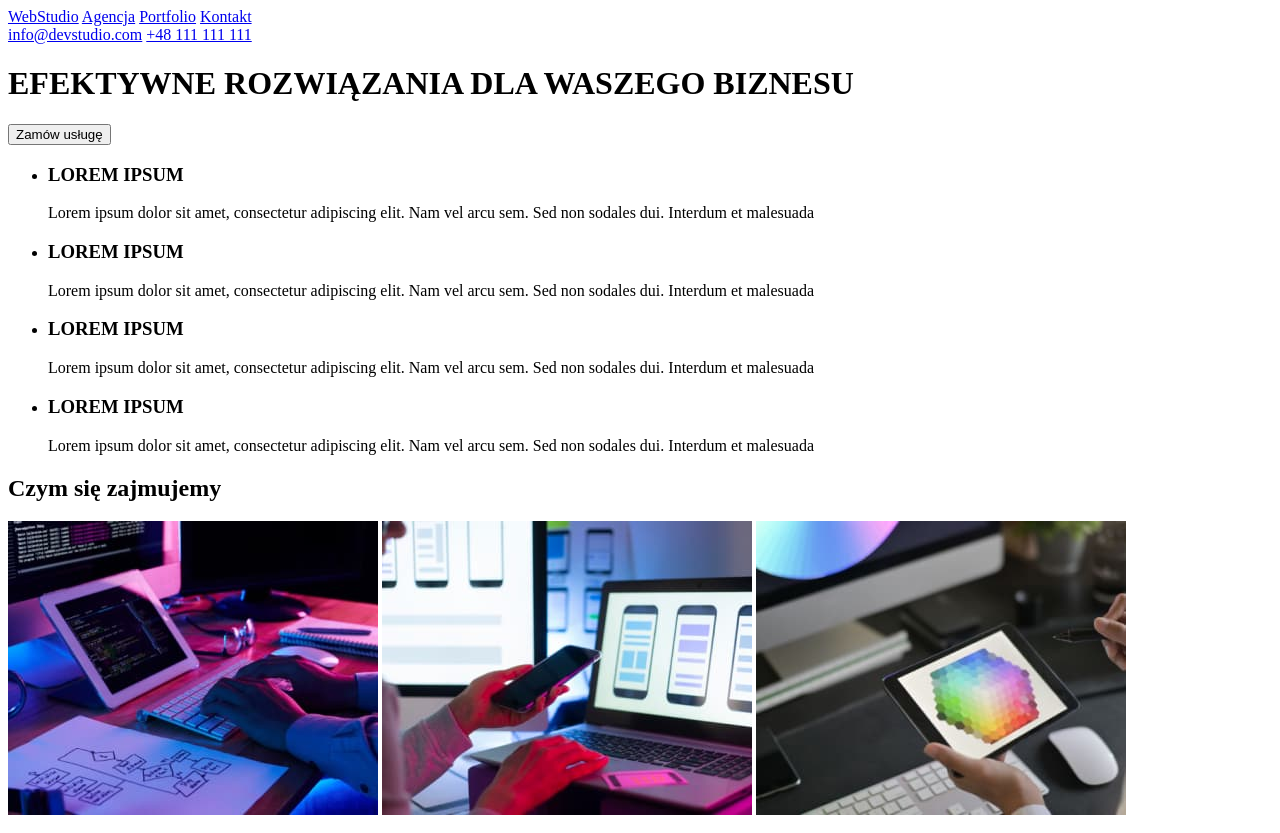
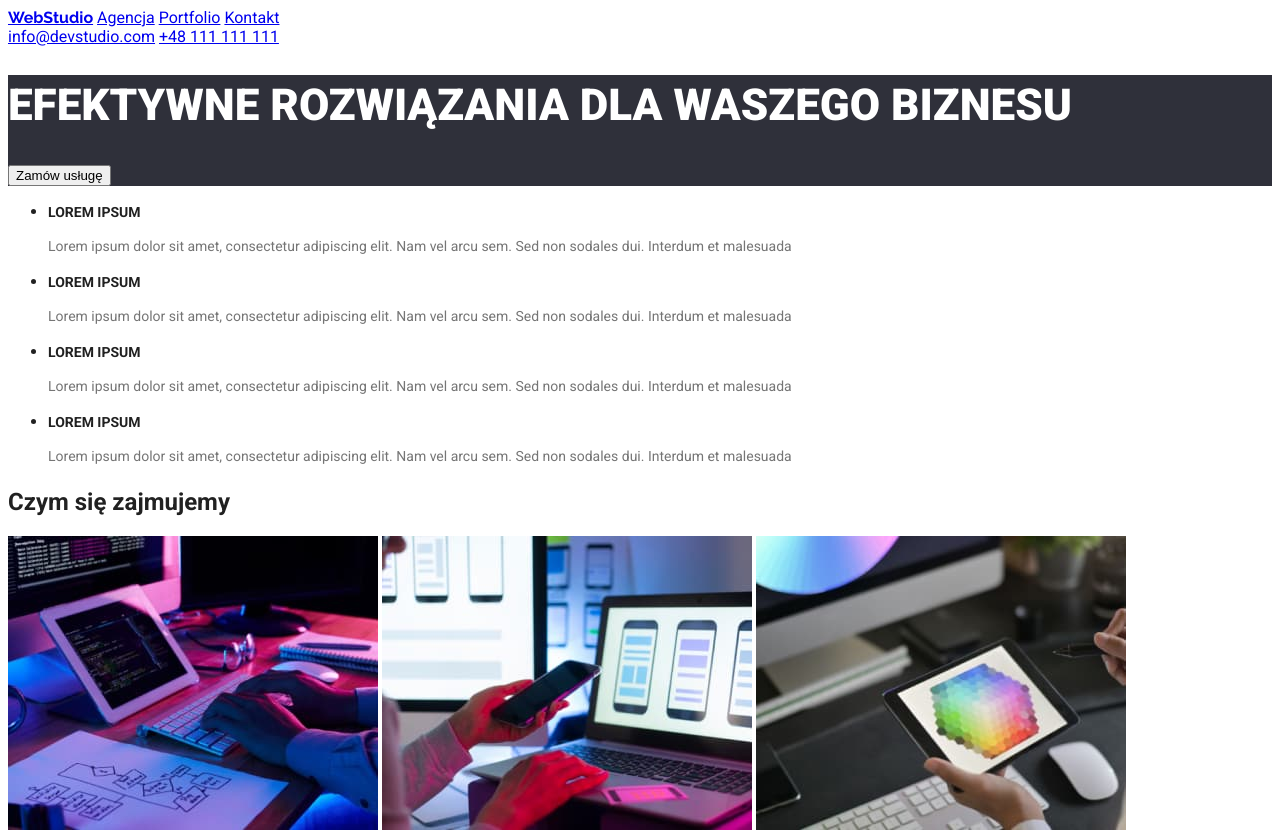
Before and after one commit to KolesGit420/goit-markup-hw-02, a plain HTML site: page index.html in a window 1280 px wide. Shown: the top 833 px of the page. Drawn offline with Linux system fonts and the light colour scheme.

Commit message:
first take of css

```diff
--- a/css/styles.css
+++ b/css/styles.css
@@ -0,0 +1,34 @@
+body {
+  font-family: "Roboto";
+  color: #212121;
+}
+.title {
+  font-weight: 900;
+  font-size: 44px;
+  line-height: 60px;
+  color: #ffffff;
+}
+.title-background {
+  background-color: #2f303a;
+}
+
+.logo {
+  font-family: "Raleway";
+}
+
+.list-title {
+  font-weight: 700;
+  font-size: 14px;
+  line-height: 16px;
+}
+
+.description {
+  font-weight: 400;
+  font-size: 14px;
+  line-height: 24px;
+  color: #757575;
+}
+
+button {
+  cursor: pointer;
+}
--- a/index.html
+++ b/index.html
@@ -4,12 +4,19 @@
     <meta charset="UTF-8" />
     <meta http-equiv="X-UA-Compatible" content="IE=edge" />
     <meta name="viewport" content="width=device-width, initial-scale=1.0" />
+    <link rel="stylesheet" href="./css/styles.css" />
+    <link rel="preconnect" href="https://fonts.googleapis.com" />
+    <link rel="preconnect" href="https://fonts.gstatic.com" crossorigin />
+    <link
+      href="https://fonts.googleapis.com/css2?family=Raleway:wght@700&family=Roboto:wght@400;500;700;900&display=swap"
+      rel="stylesheet"
+    />
     <title>Studio</title>
   </head>
   <body>
     <header>
       <nav>
-        <a href="./index.html">WebStudio</a>
+        <a class="logo" href="./index.html">WebStudio</a>
         <a href="/">Agencja</a>
         <a href="./portfolio.html">Portfolio</a>
         <a href="/">Kontakt</a>
@@ -18,36 +25,36 @@
       <a href="tel:+48111111111">+48 111 111 111</a>
     </header>
     <main>
-      <div>
-        <h1>EFEKTYWNE ROZWIĄZANIA DLA WASZEGO BIZNESU</h1>
+      <div class="title-background">
+        <h1 class="title">EFEKTYWNE ROZWIĄZANIA DLA WASZEGO BIZNESU</h1>
         <button type="button">Zamów usługę</button>
       </div>
       <div>
         <ul>
           <li>
-            <h3>LOREM IPSUM</h3>
-            <p>
+            <h3 class="list-title">LOREM IPSUM</h3>
+            <p class="description">
               Lorem ipsum dolor sit amet, consectetur adipiscing elit. Nam vel
               arcu sem. Sed non sodales dui. Interdum et malesuada
             </p>
           </li>
           <li>
-            <h3>LOREM IPSUM</h3>
-            <p>
+            <h3 class="list-title">LOREM IPSUM</h3>
+            <p class="description">
               Lorem ipsum dolor sit amet, consectetur adipiscing elit. Nam vel
               arcu sem. Sed non sodales dui. Interdum et malesuada
             </p>
           </li>
           <li>
-            <h3>LOREM IPSUM</h3>
-            <p>
+            <h3 class="list-title">LOREM IPSUM</h3>
+            <p class="description">
               Lorem ipsum dolor sit amet, consectetur adipiscing elit. Nam vel
               arcu sem. Sed non sodales dui. Interdum et malesuada
             </p>
           </li>
           <li>
-            <h3>LOREM IPSUM</h3>
-            <p>
+            <h3 class="list-title">LOREM IPSUM</h3>
+            <p class="description">
               Lorem ipsum dolor sit amet, consectetur adipiscing elit. Nam vel
               arcu sem. Sed non sodales dui. Interdum et malesuada
             </p>
```
